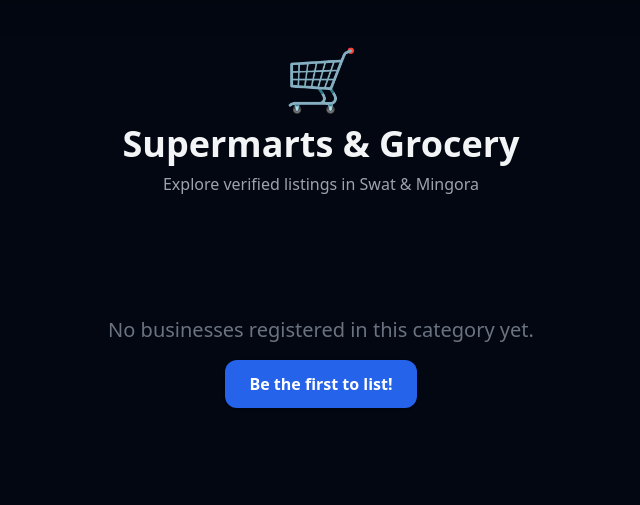
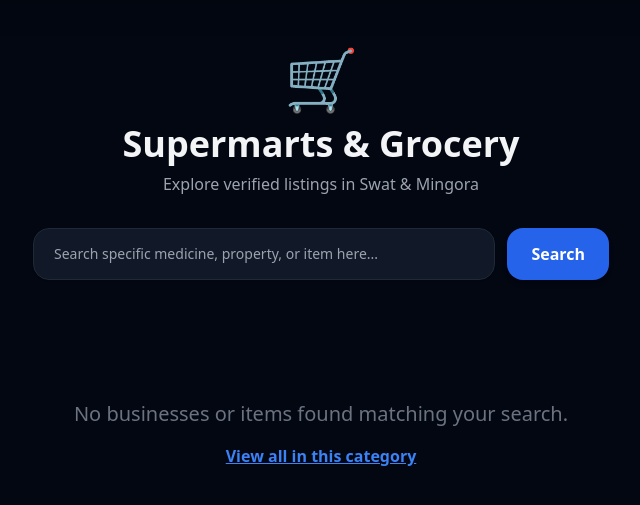
Before and after one commit to itx-ihtii-shaam/swat-biz-hub, a Flask app: page /category/supermarts in a window 1280 px wide. Shown: the part 84-589 px from the top of the page, without its empty margins (319-959 px from the left). Run offline with Flask 3, Linux system fonts and the light colour scheme; some libraries are stand-ins or nearby versions.

Commit message:
Enhance category page with search functionality
Added a category-specific search bar and updated the layout for displaying businesses.

```diff
--- a/templates/category.html
+++ b/templates/category.html
@@ -21,22 +21,50 @@
             <span class="text-6xl">{{ category.icon }}</span>
             <h2 class="text-4xl font-extrabold mt-4">{{ category.title }}</h2>
             <p class="text-gray-500 dark:text-gray-400 mt-2">Explore verified listings in Swat & Mingora</p>
+
+            <!-- Category Specific Search Bar -->
+            <form method="GET" action="{{ url_for('category_page', cat_slug=cat_slug) }}" class="mt-8 max-w-xl mx-auto flex gap-3">
+                <input type="text" name="q" value="{{ search_query }}" placeholder="Search specific medicine, property, or item here..." class="w-full px-5 py-3.5 rounded-2xl bg-white dark:bg-gray-900 border border-gray-200 dark:border-gray-800 shadow-sm focus:outline-none focus:ring-2 focus:ring-blue-500 text-sm">
+                <button type="submit" class="bg-blue-600 hover:bg-blue-500 text-white px-6 py-3.5 rounded-2xl font-semibold shadow-md transition">Search</button>
+                {% if search_query %}
+                <a href="{{ url_for('category_page', cat_slug=cat_slug) }}" class="bg-gray-200 dark:bg-gray-800 text-gray-700 dark:text-gray-300 px-4 py-3.5 rounded-2xl font-semibold flex items-center justify-center">Reset</a>
+                {% endif %}
+            </form>
         </div>
 
         <div class="grid grid-cols-1 md:grid-cols-3 gap-6">
             {% for biz in businesses %}
-            <a href="{{ url_for('business_detail', b_id=biz.id) }}" class="bg-white dark:bg-gray-900 rounded-2xl shadow-sm hover:shadow-2xl transition-all duration-300 transform hover:-translate-y-2 border border-gray-100 dark:border-gray-800 overflow-hidden group">
-                <img src="{{ biz.image }}" alt="{{ biz.name }}" class="w-full h-48 object-cover group-hover:scale-105 transition duration-300">
-                <div class="p-6">
-                    <h3 class="text-xl font-bold group-hover:text-blue-500 transition-colors">{{ biz.name }}</h3>
-                    <p class="text-sm text-gray-500 dark:text-gray-400 mt-1">📍 {{ biz.address }}</p>
-                    <p class="text-sm font-semibold text-blue-600 dark:text-blue-400 mt-3">📞 {{ biz.phone }}</p>
+            <div class="bg-white dark:bg-gray-900 rounded-2xl shadow-sm hover:shadow-2xl transition-all duration-300 transform hover:-translate-y-2 border border-gray-100 dark:border-gray-800 overflow-hidden flex flex-col justify-between">
+                <div>
+                    <img src="{{ biz.image }}" alt="{{ biz.name }}" class="w-full h-48 object-cover">
+                    <div class="p-6">
+                        <h3 class="text-xl font-bold hover:text-blue-500 transition-colors">
+                            <a href="{{ url_for('business_detail', b_id=biz.id) }}">{{ biz.name }}</a>
+                        </h3>
+                        <p class="text-sm text-gray-500 dark:text-gray-400 mt-1">📍 {{ biz.address }}</p>
+
+                        <!-- Show Matched Items / Medicines / Properties if Searched -->
+                        {% if biz.items %}
+                        <div class="mt-4 pt-4 border-t border-gray-100 dark:border-gray-800 space-y-2">
+                            <span class="text-xs font-bold text-blue-500 uppercase">Available Items / Stock:</span>
+                            {% for item in biz.items %}
+                            <div class="flex justify-between items-center text-sm bg-gray-50 dark:bg-gray-800/60 p-2 rounded-xl">
+                                <span class="font-medium truncate max-w-[150px]">{{ item.name }}</span>
+                                <span class="text-emerald-600 dark:text-emerald-400 font-bold">Rs. {{ item.price }}</span>
+                            </div>
+                            {% endfor %}
+                        </div>
+                        {% endif %}
+                    </div>
                 </div>
-            </a>
+                <div class="p-6 pt-0">
+                    <a href="{{ url_for('business_detail', b_id=biz.id) }}" class="block w-full text-center bg-blue-600 hover:bg-blue-500 text-white py-2.5 rounded-xl text-sm font-semibold transition">View Details & Contact</a>
+                </div>
+            </div>
             {% else %}
             <div class="col-span-3 text-center py-20 text-gray-500">
-                <p class="text-xl">No businesses registered in this category yet.</p>
-                <a href="{{ url_for('register_business') }}" class="inline-block mt-4 bg-blue-600 text-white px-6 py-3 rounded-xl font-semibold shadow">Be the first to list!</a>
+                <p class="text-xl">No businesses or items found matching your search.</p>
+                <a href="{{ url_for('category_page', cat_slug=cat_slug) }}" class="inline-block mt-4 text-blue-500 underline font-semibold">View all in this category</a>
             </div>
             {% endfor %}
         </div>
```
